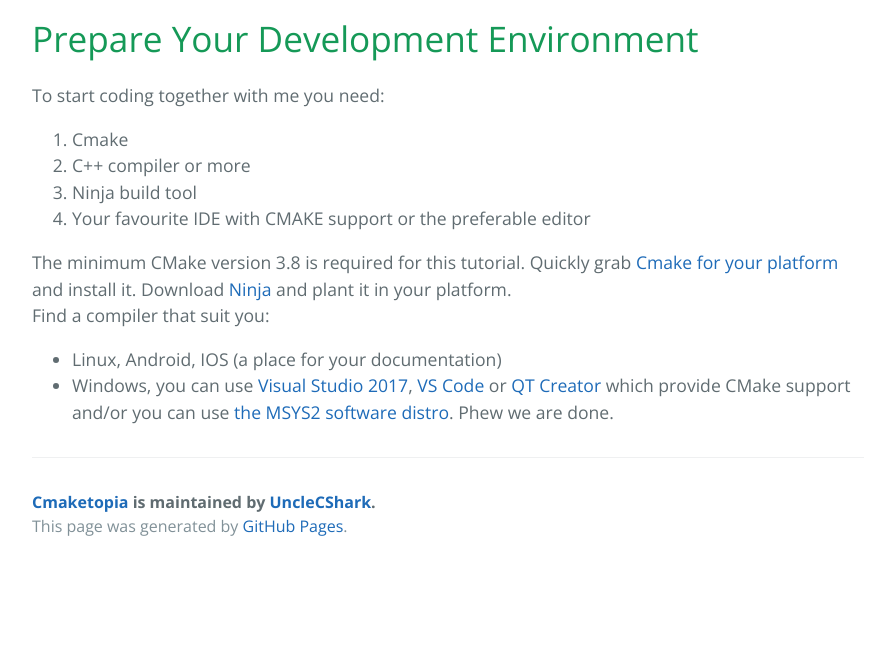
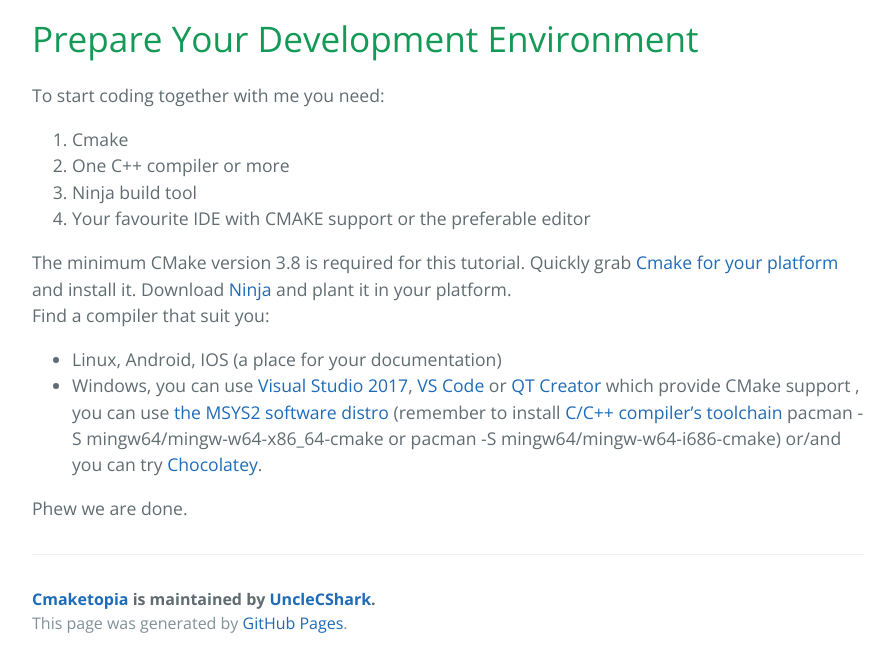
Before and after one commit to UncleCShark/Cmaketopia, a Jekyll site: the page built from Docs/DevelopmentEnvironment.md, in a window 1280 px wide. Shown: the part 403-1070 px from the top of the page, without its empty margins (192-1086 px from the left). Built offline with Jekyll 4.4.1, drawn with Linux system fonts in a browser that asks for light colours; before the commit the page ends 973 px from its top, so only the background shows below that.

Commit message:
Lesson 1 upgr

```diff
--- a/Docs/DevelopmentEnvironment.md
+++ b/Docs/DevelopmentEnvironment.md
@@ -8,7 +8,7 @@
 To start coding together with me you need:
 
 1. Cmake
-2. C++ compiler or more
+2. One C++ compiler or more
 3. Ninja build tool
 4. Your favourite IDE with CMAKE support or the preferable editor
 
@@ -16,4 +16,6 @@
 Find a compiler that suit you:
 
 * Linux, Android, IOS (a place for your documentation)
-* Windows, you can use [Visual Studio 2017](https://docs.microsoft.com/en-us/visualstudio/install/install-visual-studio?view=vs-2017), [VS Code](https://code.visualstudio.com/) or [QT Creator](https://www.qt.io/qt-features-libraries-apis-tools-and-ide/) which provide CMake support and/or you can use [the MSYS2  software distro](https://www.msys2.org). Phew we are done.
+* Windows, you can use [Visual Studio 2017](https://docs.microsoft.com/en-us/visualstudio/install/install-visual-studio?view=vs-2017), [VS Code](https://code.visualstudio.com/) or [QT Creator](https://www.qt.io/qt-features-libraries-apis-tools-and-ide/) which provide CMake support , you can use [the MSYS2  software distro](https://www.msys2.org) (remember to install [C/C++ compiler's toolchain](https://github.com/Alexpux/MINGW-packages) pacman -S mingw64/mingw-w64-x86_64-cmake or pacman -S mingw64/mingw-w64-i686-cmake) or/and you can try [Chocolatey](https://chocolatey.org/packages/mingw).
+
+Phew we are done.
```
